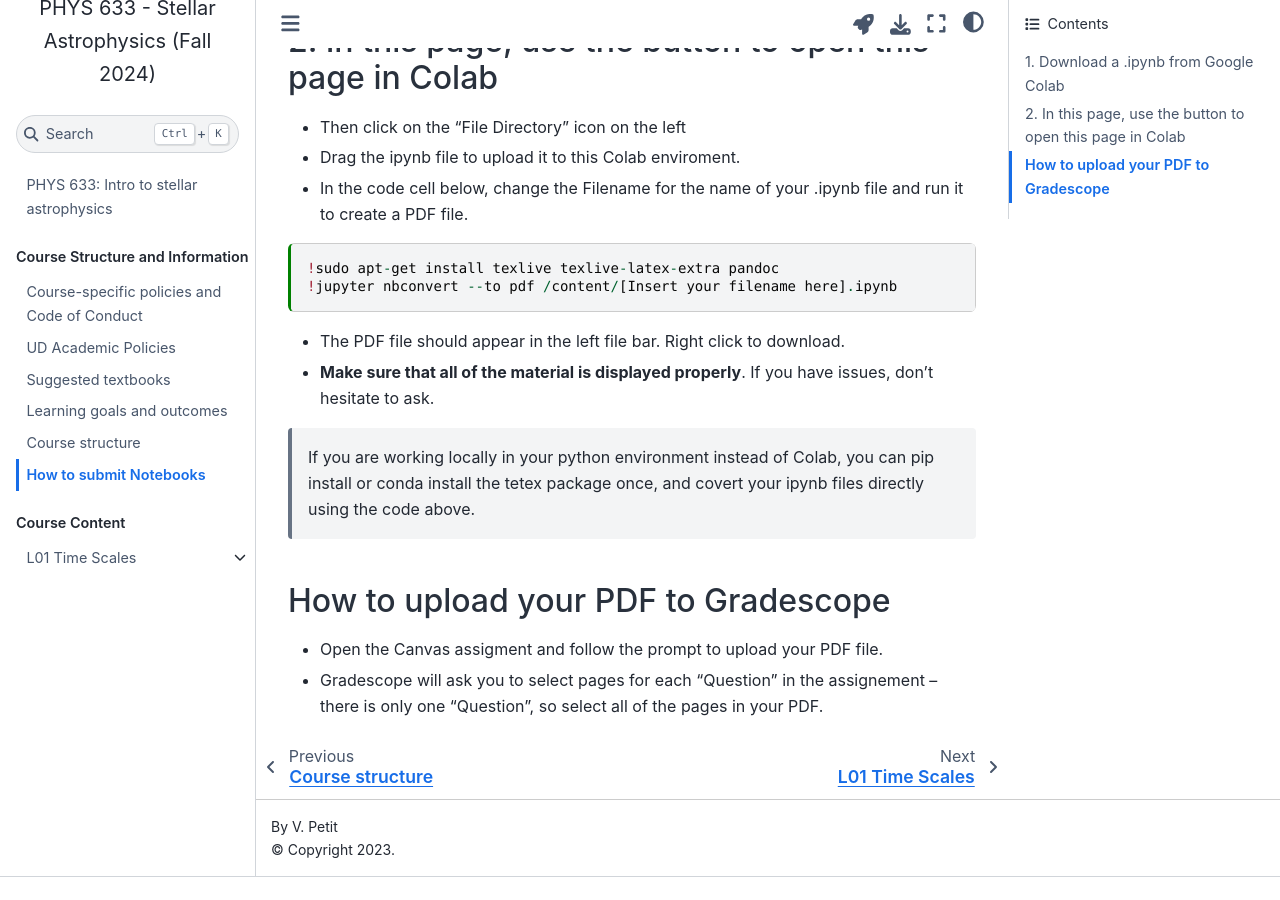
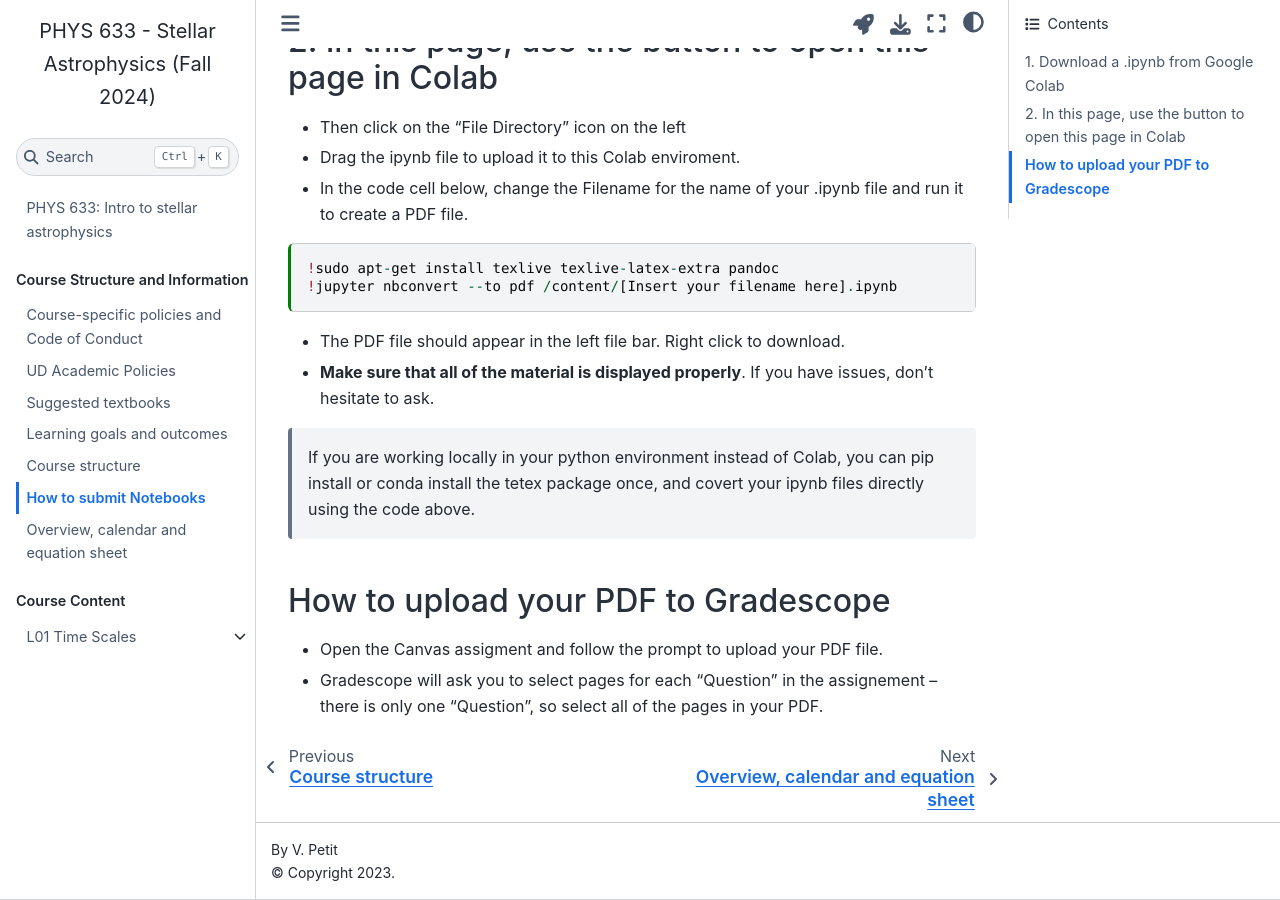
Before and after one commit to veropetit/PHYS633-F2024, a Jupyter Book: the page built from Book/CourseInformation/NotebookSubmission.ipynb, in a window 1280 px wide and 900 px high, scrolled down 1177 px. Built offline with Jupyter Book 1.0.4 settings and Sphinx 7.4.7 and the Sphinx Book theme 1.1.4, drawn with Linux system fonts in a browser that asks for light colours; before the commit the page ends 2054 px from its top, so only the background shows below that.

Commit message:
Add calendar and storyboard documents

```diff
--- /dev/null
+++ b/Book/CourseInformation/Calendar.md
@@ -0,0 +1,3 @@
+# Overview, calendar and equation sheet
+
+## The course 'storyboard'
--- a/Book/_toc.yml
+++ b/Book/_toc.yml
@@ -12,6 +12,7 @@ parts:
     - file: CourseInformation/CourseGoals.md
     - file: CourseInformation/CourseStructure.md
     - file: CourseInformation/NotebookSubmission.ipynb
+    - file: CourseInformation/Calendar.md
   - caption: Course Content
     chapters:
     - file: L01-TimeScales/README.md
```
Also changed, not shown: 1 other file.
